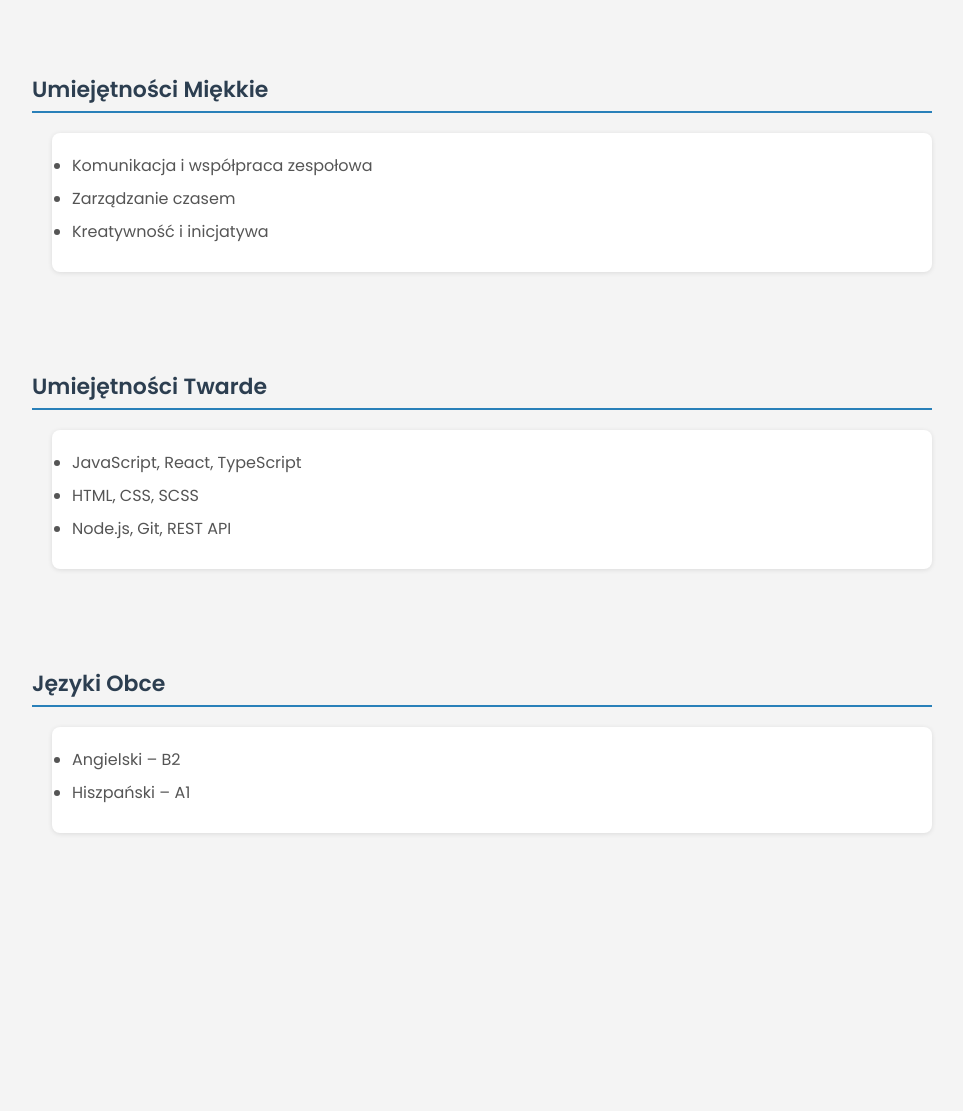
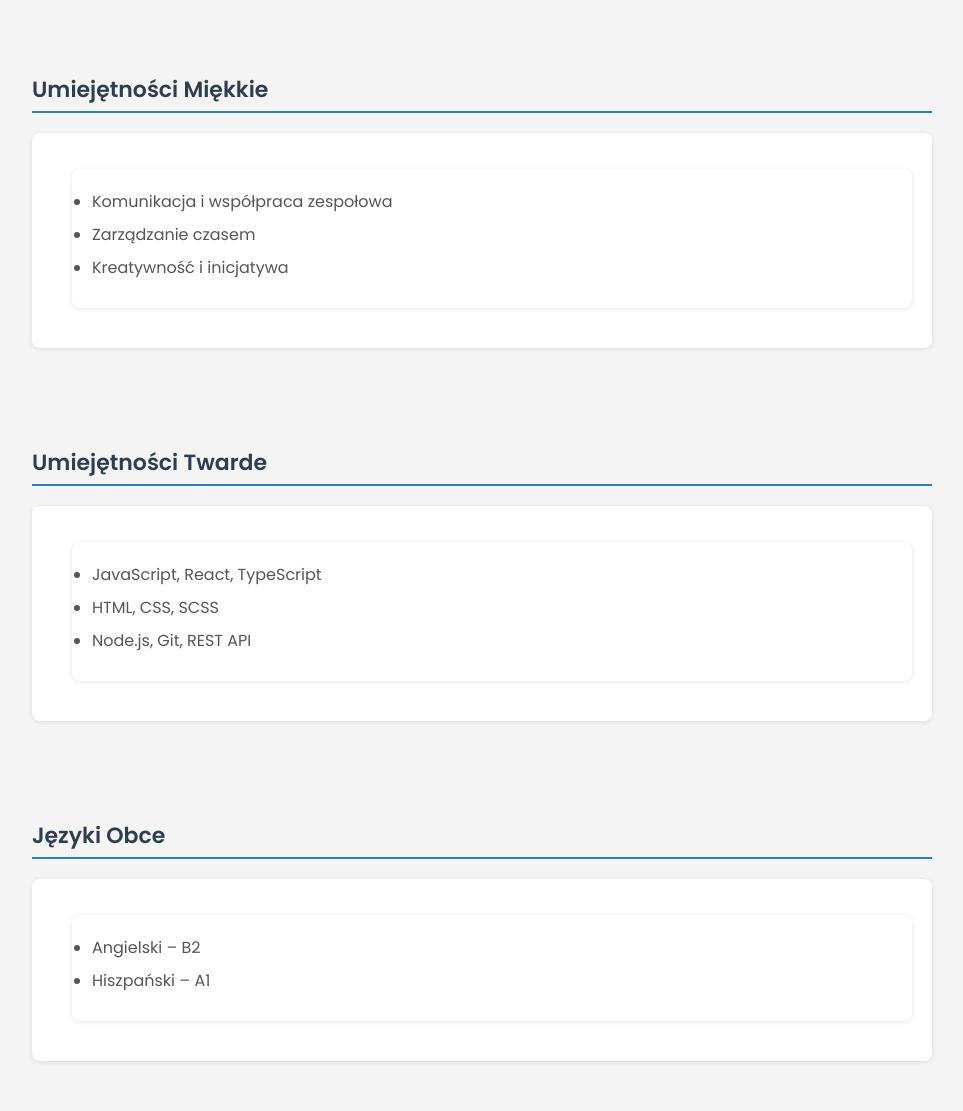
Before and after one commit to Majka890/moje_cv_160548, a plain HTML site: page index.html in a window 1280 px wide. Shown: the part 1160-2271 px from the top of the page, without its empty margins (158-1121 px from the left). Before the commit the page ends 2043 px from the top, so only its background shows below. Drawn offline with Linux system fonts and the light colour scheme.

Commit message:
Update index.html

```diff
--- a/index.html
+++ b/index.html
@@ -167,28 +167,35 @@
 
 <section>
   <h2>Umiejętności Miękkie</h2>
+  <div class="job">
     <ul>
       <li>Komunikacja i współpraca zespołowa</li>
       <li>Zarządzanie czasem</li>
       <li>Kreatywność i inicjatywa</li>
     </ul>
+  </div>
 </section>
 
 <section>
   <h2>Umiejętności Twarde</h2>
+  <div class="job">
     <ul>
       <li>JavaScript, React, TypeScript</li>
       <li>HTML, CSS, SCSS</li>
       <li>Node.js, Git, REST API</li>
     </ul>
+  </div>
 </section>
 
 <section>
   <h2>Języki Obce</h2>
+  <div class="job">
     <ul>
       <li>Angielski – B2</li>
       <li>Hiszpański – A1</li>
     </ul>
+  </div>
 </section>
+
 </body>
 </html>
```
Lines whose indentation alone changed are shown as unchanged.
